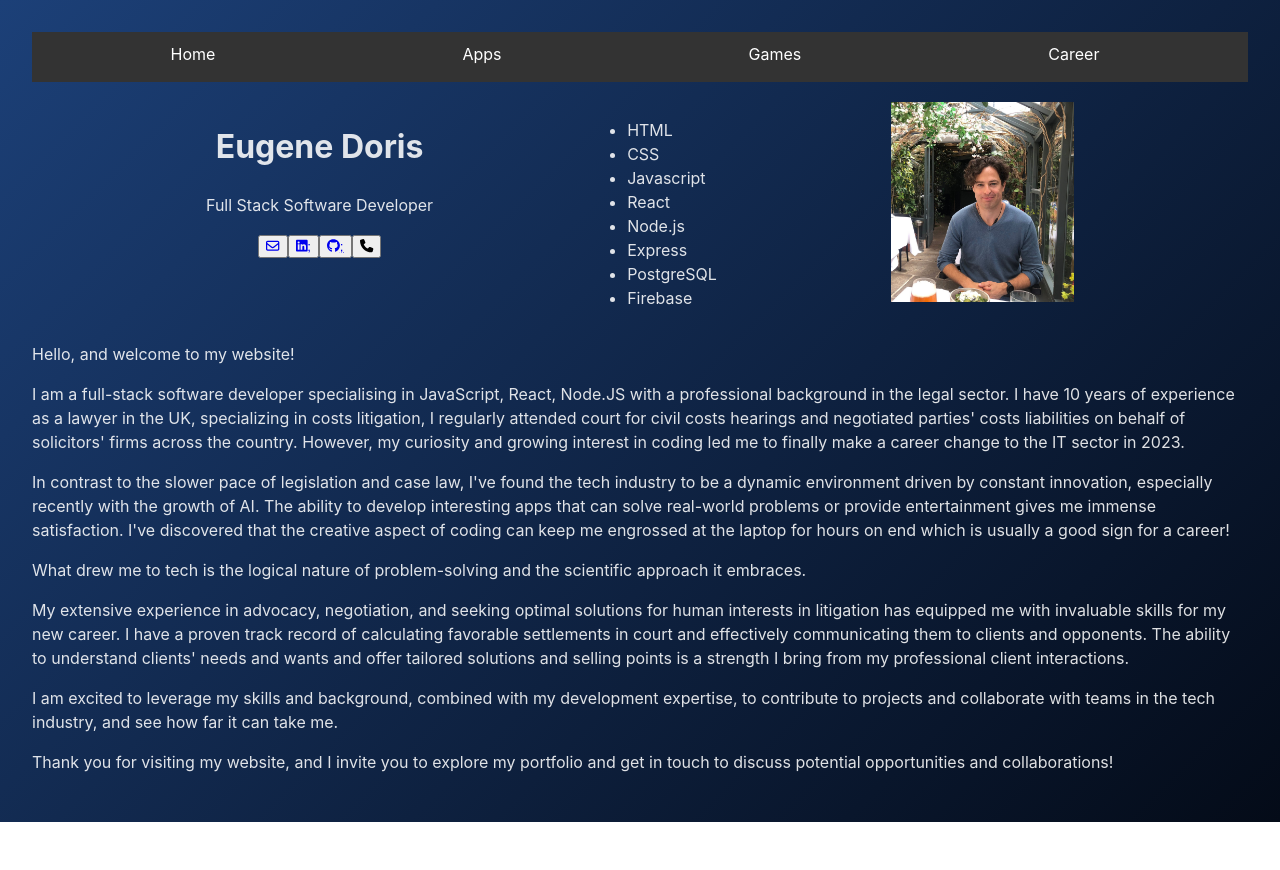
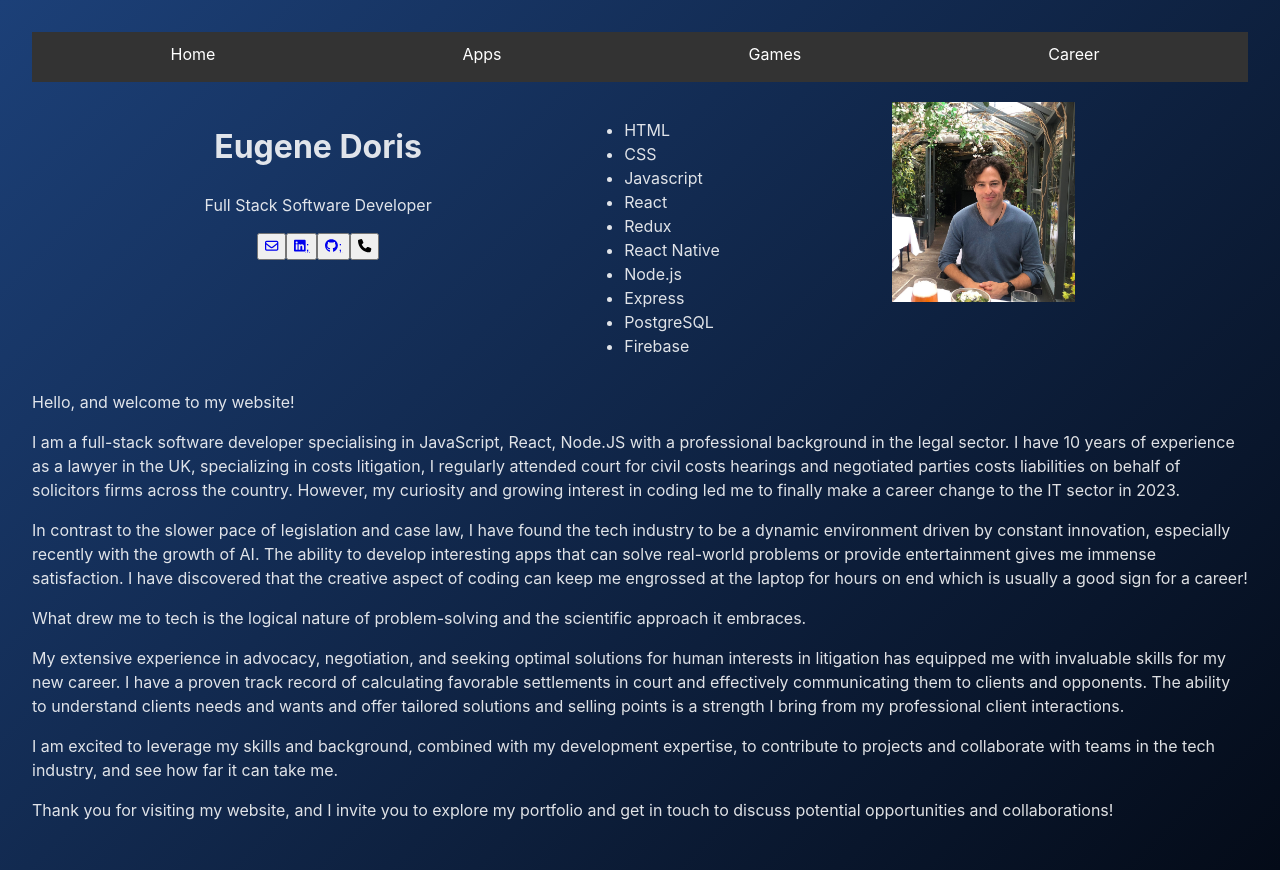
Before and after one commit to Eugenepython/eugene_doris, a React (Vite) app: page / in a window 1280 px wide. Before the commit the page ends 822 px from the top, so only its background shows below. Built offline with nearby package versions, Linux system fonts and the light colour scheme.

Commit message:
updating

```diff
--- a/src/Home.jsx
+++ b/src/Home.jsx
@@ -1,4 +1,4 @@
-import profileImage from  '../public/images/profileImage.jpeg';
+import profileImage from '../public/images/profileImage.jpeg';
 import EmailButton from "./Buttons/EmailButton"
 import LinkedinButton from "./Buttons/LinkedinButton"
 import GithubButton from "./Buttons/GithubButton"
@@ -12,11 +12,11 @@ function Home() {
 
     <div>
 
-      <div className = 'top'>
-        <div className ='picAndNameHolder'>
+      <div className='top'>
+        <div className='picAndNameHolder'>
 
 
-          <div className = 'nameHolder'>
+          <div className='nameHolder'>
             <h1>Eugene Doris</h1>
 
             <p>Full Stack Software Developer</p>
@@ -32,6 +32,8 @@ function Home() {
               <li>CSS</li>
               <li>Javascript</li>
               <li>React</li>
+              <li>Redux</li>
+              <li>React Native</li>
               <li>Node.js</li>
               <li>Express</li>
               <li>PostgreSQL</li>
@@ -40,16 +42,16 @@ function Home() {
 
           </div>
 
-            <div className = 'picHolder'><img className = 'portFolioImage' src={profileImage} alt="color" /></div>
+          <div className='picHolder'><img className='portFolioImage' src={profileImage} alt="color" /></div>
 
         </div>
 
-       <div class = 'paragraph-container'>
+        <div className='paragraph-container'>
           <p>Hello, and welcome to my website!</p>
-<p>I am a full-stack software developer specialising in JavaScript, React, Node.JS with a professional background in the legal sector. I have 10 years of experience as a lawyer in the UK, specializing in costs litigation, I regularly attended court for civil costs hearings and negotiated parties' costs liabilities on behalf of solicitors' firms across the country. However, my curiosity and growing interest in coding led me to finally make a career change to the IT sector in 2023.</p>
-<p>In contrast to the slower pace of legislation and case law, I've found the tech industry to be a dynamic environment driven by constant innovation, especially recently with the growth of AI. The ability to develop interesting apps that can solve real-world problems or provide entertainment gives me immense satisfaction. I've discovered that the creative aspect of coding can keep me engrossed at the laptop for hours on end which is usually a good sign for a career!</p>
+          <p>I am a full-stack software developer specialising in JavaScript, React, Node.JS with a professional background in the legal sector. I have 10 years of experience as a lawyer in the UK, specializing in costs litigation, I regularly attended court for civil costs hearings and negotiated parties costs liabilities on behalf of solicitors firms across the country. However, my curiosity and growing interest in coding led me to finally make a career change to the IT sector in 2023.</p>
+          <p>In contrast to the slower pace of legislation and case law, I have found the tech industry to be a dynamic environment driven by constant innovation, especially recently with the growth of AI. The ability to develop interesting apps that can solve real-world problems or provide entertainment gives me immense satisfaction. I have discovered that the creative aspect of coding can keep me engrossed at the laptop for hours on end which is usually a good sign for a career!</p>
           <p>What drew me to tech is the logical nature of problem-solving and the scientific approach it embraces.</p>
-<p>My extensive experience in advocacy, negotiation, and seeking optimal solutions for human interests in litigation has equipped me with invaluable skills for my new career. I have a proven track record of calculating favorable settlements in court and effectively communicating them to clients and opponents. The ability to understand clients' needs and wants and offer tailored solutions and selling points is a strength I bring from my professional client interactions.</p>
+          <p>My extensive experience in advocacy, negotiation, and seeking optimal solutions for human interests in litigation has equipped me with invaluable skills for my new career. I have a proven track record of calculating favorable settlements in court and effectively communicating them to clients and opponents. The ability to understand clients needs and wants and offer tailored solutions and selling points is a strength I bring from my professional client interactions.</p>
           <p>I am excited to leverage my skills and background, combined with my development expertise, to contribute to projects and collaborate with teams in the tech industry, and see how far it can take me.</p>
           <p>Thank you for visiting my website, and I invite you to explore my portfolio and get in touch to discuss potential opportunities and collaborations!</p>
         </div>
```
Lines whose indentation alone changed are shown as unchanged.
